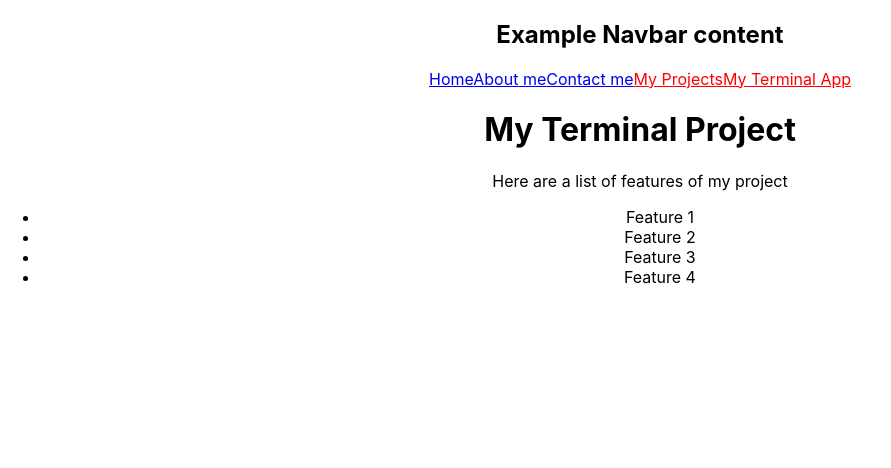
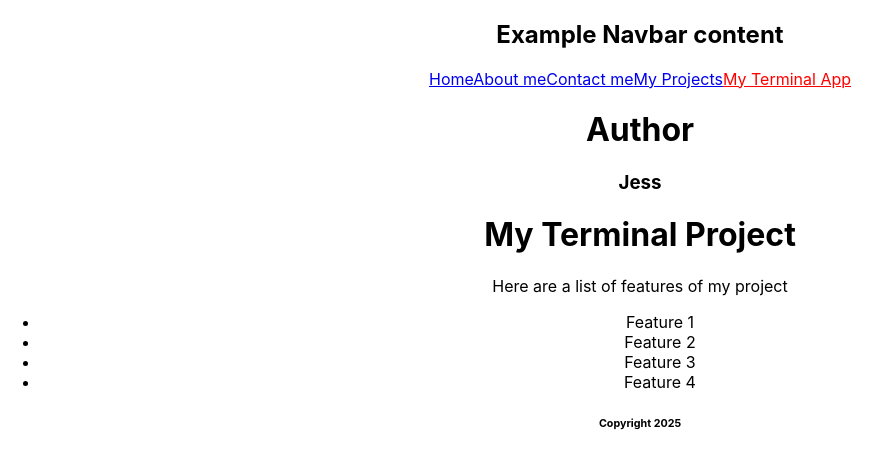
Before and after one commit to Jessicavazm/t3-revision-pt2, a React (Create React App) app in the folder react-routes/: page /projects/terminalApp in a window 1280 px wide. Shown: the top 468 px of the page, without its empty margins (0-891 px from the left). Built offline with nearby package versions, Linux system fonts and the light colour scheme.

Commit message:
Fetched version number using useParams()

```diff
--- a/react-routes/src/App.jsx
+++ b/react-routes/src/App.jsx
@@ -19,9 +19,10 @@
           <Route path='/' element={<HomePage />} />
           <Route path='/about' element={<AboutPage />} />
           <Route path='/contact' element={<ContactPage />} />
-          <Route path='/projects' element={<ProjectLayout />} />
-            <Route path='/projects/terminalApp' element={<TerminalAppProject/>} />
-            <Route path='terminalApp' element={<TerminalAppProject />} />
+          <Route path='/projects' element={<ProjectLayout />} >
+            <Route path='terminalApp/' element={<TerminalAppProject />} />
+            <Route path='/projects/terminalApp/:versionNumber' element={<TerminalAppProject />} />
+          </Route>
         </Routes>
 
       </BrowserRouter>
--- a/react-routes/src/components/Navbar.jsx
+++ b/react-routes/src/components/Navbar.jsx
@@ -8,7 +8,7 @@
             Home</NavLink>
             <NavLink to={'/about'} className={({isActive}) => { return isActive ? "active":""}}>About me</NavLink>
             <NavLink to={'/contact'} className={({isActive}) => { return isActive ? "active":""}}>Contact me</NavLink>
-            <NavLink to={'/projects'} className={({isActive}) => { return isActive ? "active":""}}>My Projects</NavLink>
+            <NavLink to={'/projects'} className={({isActive}) => { return isActive ? "active":""}} end>My Projects</NavLink>
             <NavLink to={'/projects/terminalApp'} className={({isActive}) => { return isActive ? "active":""}}>My Terminal App</NavLink>
         </nav>
     )
--- a/react-routes/src/pages/TerminalAppProject.jsx
+++ b/react-routes/src/pages/TerminalAppProject.jsx
@@ -1,5 +1,7 @@
+import { useParams } from "react-router-dom"
 
 export default function TerminalAppProject() {
+    let {versionNumber} = useParams();
     return(
         <div>
             <h1>My Terminal Project</h1>
@@ -10,6 +12,7 @@
                 <li>Feature 3</li>
                 <li>Feature 4</li>
             </ul>
+            {versionNumber && <p>Version number: {versionNumber}</p>}
         </div>
     )
 }
```
Also changed, not shown: 1 other file (tests, documents, lock files or other folders).
